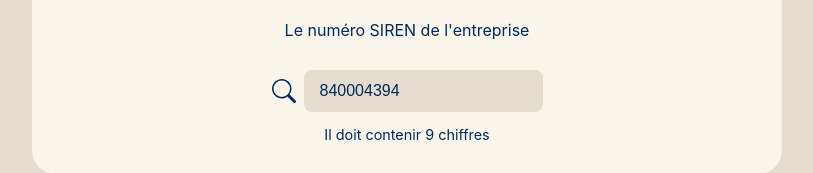
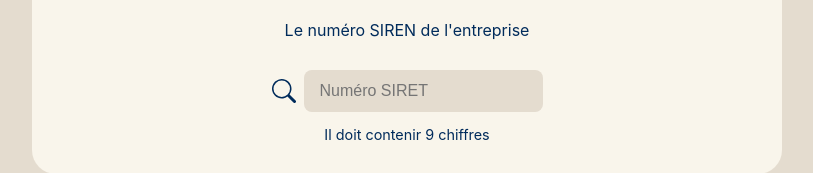
Before and after one commit to valentin-grenier/api-sirene, a React (Vite) app: page / in a window 1280 px wide. Shown: the part 206-379 px from the top of the page, without its empty margins (233-1046 px from the left). Built offline with nearby package versions, Linux system fonts and the light colour scheme.

Commit message:
Edit components to get the API data

```diff
--- a/src/components/App/App.tsx
+++ b/src/components/App/App.tsx
@@ -3,13 +3,32 @@ import './App.scss';
 import Header from '../Header/Header';
 import SearchBar from '../SearchBar/SearchBar';
 import Result from '../Result/Result';
+import { useState } from 'react';
 
 const App = () => {
+  const [siren, setSiren] = useState('');
+  const [searchResult, setSearchResult] = useState({});
+
+  const [errorMessage, setErrorMessage] = useState('');
+
+  // Get the data from the API through Express server
+  const fetchAPI = async () => {
+    fetch(`http://localhost:3000/api/siren/${siren}`)
+      .then((response) => response.json())
+      .then((data) => {
+        setSearchResult(data.unite_legale);
+      })
+      .catch((error) => {
+        console.error(error);
+        setErrorMessage('Une erreur est survenue');
+      });
+  };
+
   return (
     <div className="App">
       <div className="header">
         <Header />
-        <SearchBar />
+        <SearchBar fetchAPI={fetchAPI} siren={siren} setSiren={setSiren} />
       </div>
       <Result />
     </div>
--- a/src/components/SearchBar/SearchBar.tsx
+++ b/src/components/SearchBar/SearchBar.tsx
@@ -1,42 +1,23 @@
 // import { SetStateAction, useState } from 'react';
 import './SearchBar.scss';
 import { BsSearch } from 'react-icons/bs';
-import axios from 'axios';
 import { useState } from 'react';
 
-const SearchBar = () => {
-  // State input value
-  const [inputValue, setInputValue] = useState('840004394');
+interface SearchBarProps {
+  fetchAPI: Function;
+  siren: string;
+  setSiren: Function;
+}
 
-  // API
-  const apiKey = 'Au7jZeGsdNBQ6oPYJI0ocx6uDzFghlwY';
-  const apiUrl = `https://data.siren-api.fr/v3/unites_legales/${inputValue}`;
-
-  const getData = async () => {
-    try {
-      const response = await axios.get(apiUrl, {
-        headers: {
-          'X-Client-Secret': apiKey,
-        },
-      });
-      console.log(response);
-    } catch (error) {
-      console.error('Erreur lors de la récupération des données : ' + error);
-    }
-  };
-
+const SearchBar = ({ fetchAPI, siren, setSiren }: SearchBarProps) => {
   // Handle input change
-  const handleChange = (event: {
-    target: { value: SetStateAction<string> };
-  }) => {
-    setInputValue(event.target.value);
+  const handleChange = (event) => {
+    setSiren(event.target.value);
   };
 
   const handleSubmit = async (event: { preventDefault: () => void }) => {
     event.preventDefault();
-
-    // Get data from the API
-    getData();
+    fetchAPI();
   };
 
   return (
@@ -53,7 +34,7 @@ const SearchBar = () => {
             type="search"
             name="search-siret"
             placeholder="Numéro SIRET"
-            value={inputValue}
+            value={siren}
             onChange={handleChange}
             maxLength={9}
           />
```
